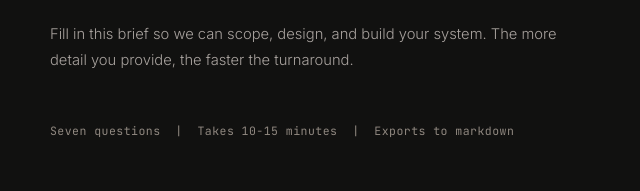
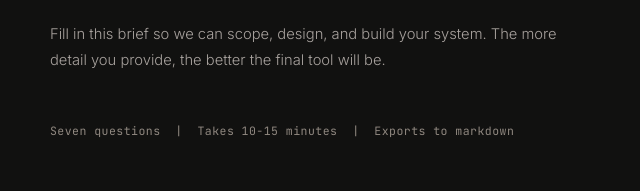
Before and after one commit to Tbrand-hub/build-request, a plain HTML site: page index.html in a window 1280 px wide. Shown: the part 440-631 px from the top of the page, 270-910 px from the left. Drawn offline with Linux system fonts and the light colour scheme.

Commit message:
Update hero subtitle copy

```diff
--- a/index.html
+++ b/index.html
@@ -176,7 +176,7 @@ p em{color:var(--text);font-style:italic}
   <div class="col">
     <div class="tag" style="animation:fi .5s ease .2s both">Build Request</div>
     <h1 style="animation:fi .7s ease .35s both">Build.</h1>
-    <p class="hero-sub" style="animation:fi .7s ease .55s both">Fill in this brief so we can scope, design, and build your system. The more detail you provide, the faster the turnaround.</p>
+    <p class="hero-sub" style="animation:fi .7s ease .55s both">Fill in this brief so we can scope, design, and build your system. The more detail you provide, the better the final tool will be.</p>
     <div class="hero-meta" style="animation:fi .6s ease .7s both">Seven questions &nbsp;|&nbsp; Takes 10-15 minutes &nbsp;|&nbsp; Exports to markdown</div>
   </div>
 </section>
```
